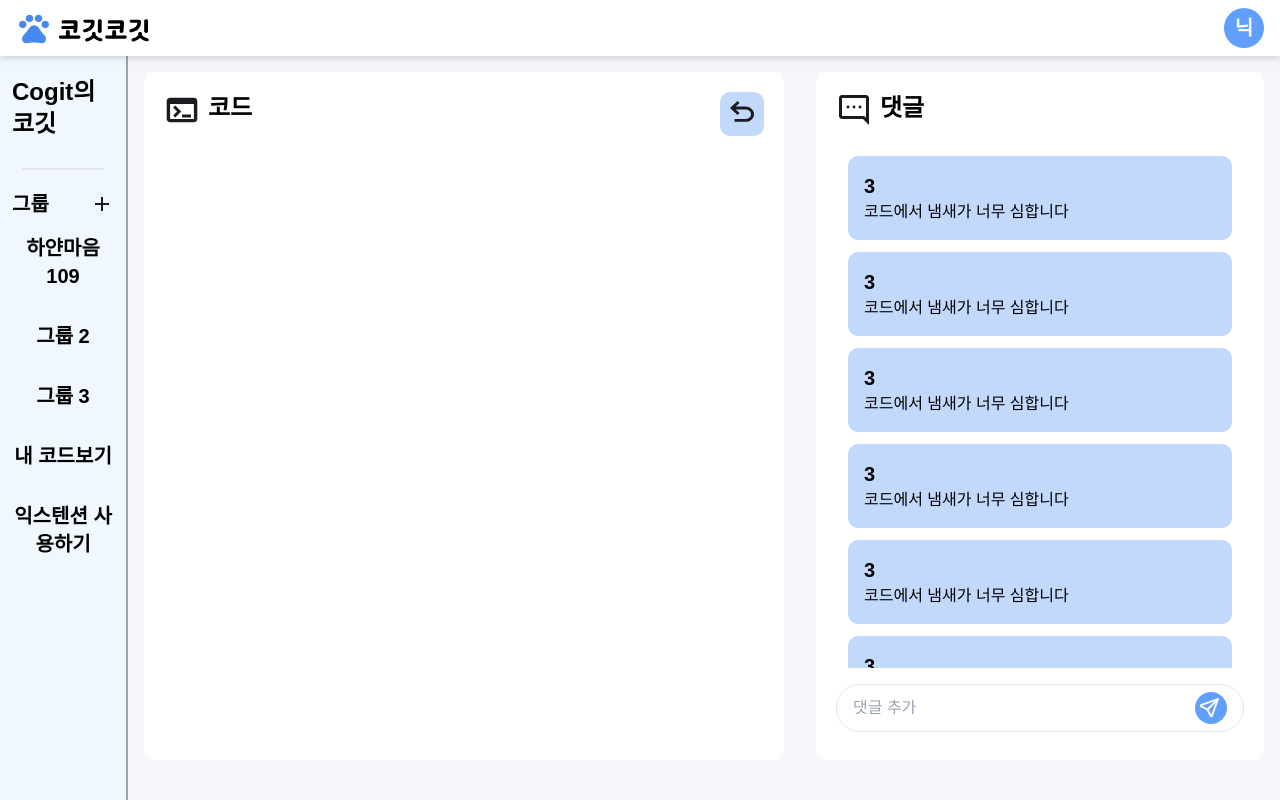
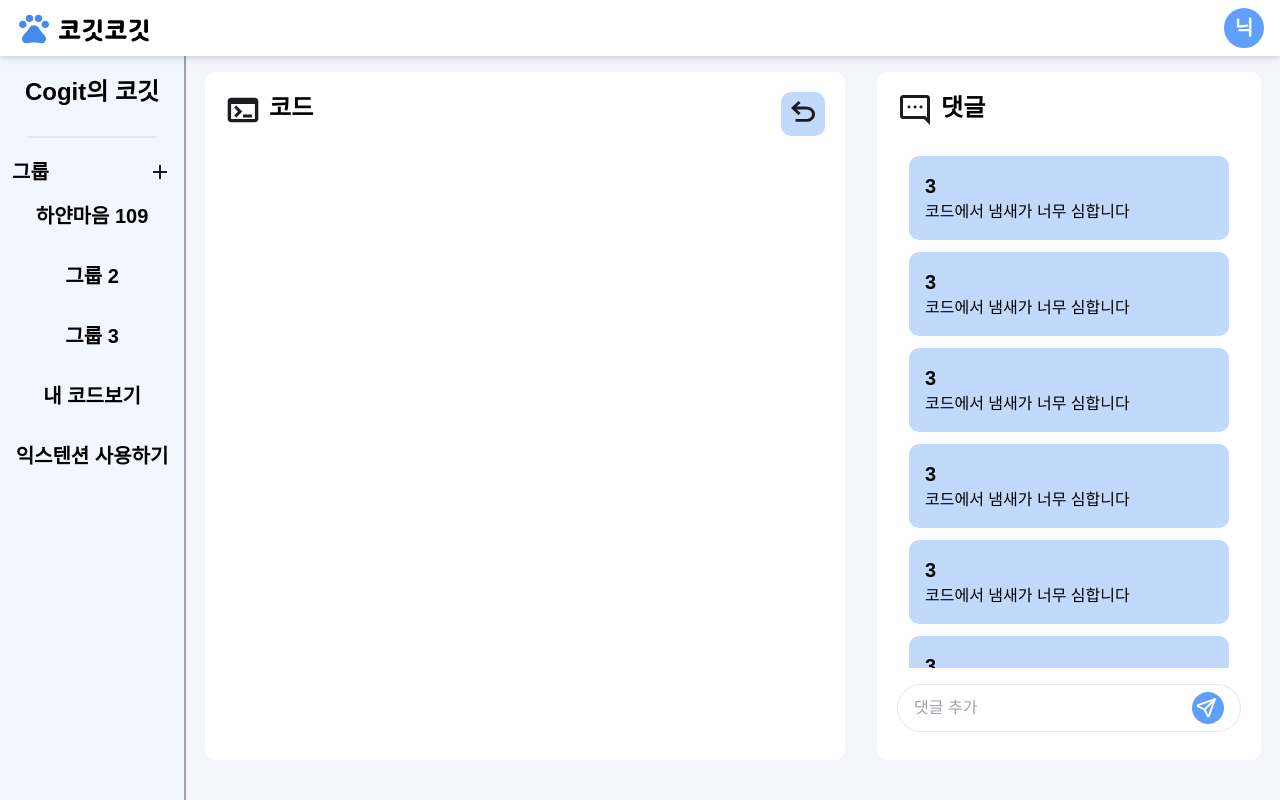
Before and after one commit to jeno8522/CogitCogit, a Next.js app in the folder Frontend/: page /mycode in a window 1280 px wide. Built offline with nearby package versions, Linux system fonts and the light colour scheme; a web font is replaced by a local one.

Commit message:
design: 두 섹션 너비 설정 변경

```diff
--- a/Frontend/src/app/mycode/CodeDetail.jsx
+++ b/Frontend/src/app/mycode/CodeDetail.jsx
@@ -8,7 +8,7 @@ import Button from '@/components/Button';
 
 function CodeDetail() {
   return (
-    <div className="flex">
+    <div className="flex justify-center">
       <Section className="h-[86vh] w-[50vw] p-5">
           <Section.Title className="justify-between">
             <div className='flex'>
@@ -22,7 +22,7 @@ function CodeDetail() {
           <Section.Container>
           </Section.Container>
         </Section>
-        <Section className="h-[86vh] w-[35vw] p-5">
+        <Section className="h-[86vh] w-[30vw] p-5">
           <Section.Title>
             <CommentIcon alt="CodeIcon" width={36} height={36} />
             <p className="ml-2">댓글</p>
```
